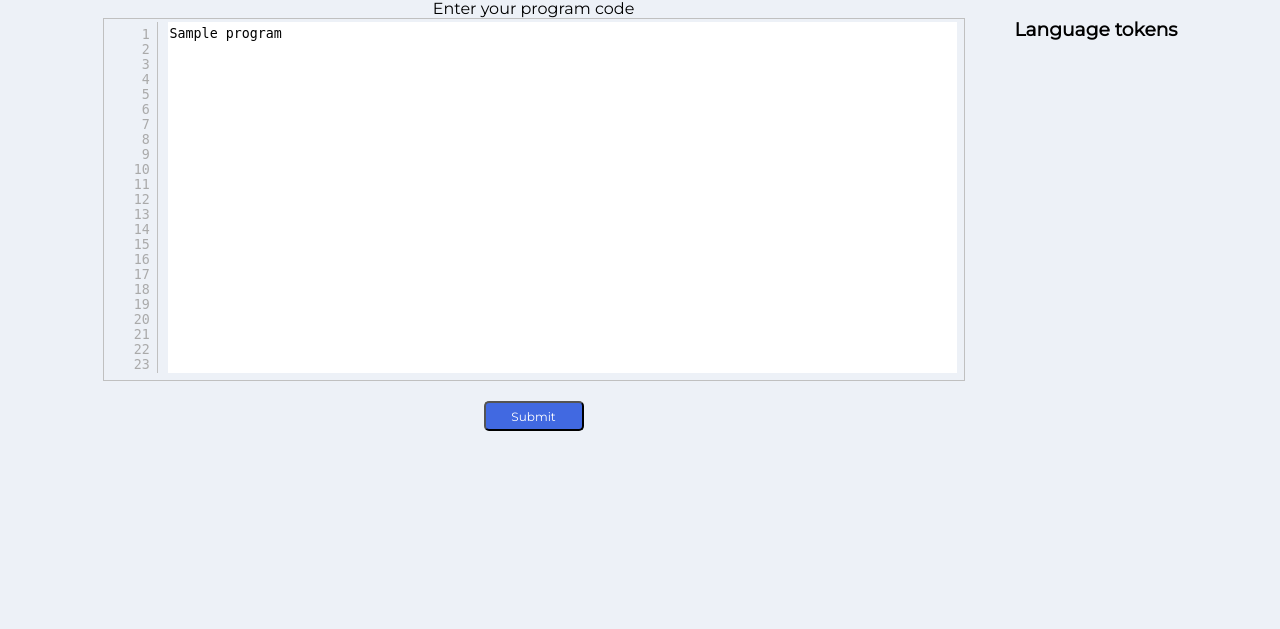
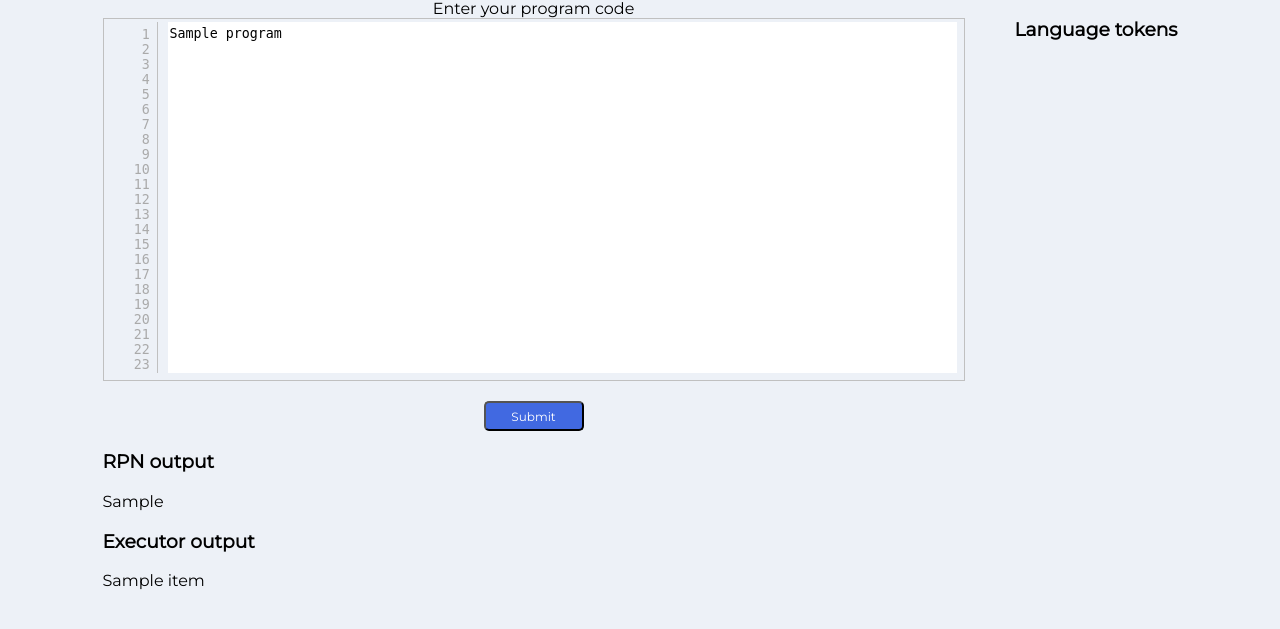
Before and after one commit to pannkotsky/pannkotsky-lang, a Flask app: template pannkotsky-lang/web/templates/index.html in a window 1280 px wide. Shown: the part 94-723 px from the top of the page. Run offline with Flask 2, Linux system fonts and the light colour scheme; the template is opened without the code that fills it: most values are stand-ins (such as "Sample title", 1, 10 or a date in 2020).

Commit message:
Add RPN and executor to web interface

```diff
--- a/pannkotsky-lang/source/exec.py
+++ b/pannkotsky-lang/source/exec.py
@@ -32,6 +32,7 @@ class Executor:
         self._tokens = tokens
         self._current_token_index = 0
         self._idents_registry = {}
+        self._output = []
 
     def execute(self):
         execution_stack = []
@@ -57,6 +58,8 @@ class Executor:
                     execution_stack.append(res)
 
             self._current_token_index += 1
+
+        return self._output
 
     def _get_operation(self, execution_stack: List):
         """ Returns method by operation name and args it requires. """
@@ -107,7 +110,7 @@ class Executor:
         return ident
 
     def _print(self, arg):
-        print(self._get_value(arg))
+        self._output.append(self._get_value(arg))
 
     def _input(self):
         while True:
--- a/pannkotsky-lang/web/app.py
+++ b/pannkotsky-lang/web/app.py
@@ -5,9 +5,11 @@ from flask import Flask, render_template, request
 from source.errors import PKLanguageError
 from source.helpers import (get_language_tokens_table, get_scan_output_table,
                             get_program_tokens_table, get_idents_table, get_contants_table,
-                            get_labels_table)
+                            get_labels_table, get_rpn_table)
 from source.scan import Scanner
 from source.syntax import SyntaxAnalyzer
+from source.rpn import RPNBuilder
+from source.exec import Executor
 
 app = Flask(__name__)
 
@@ -26,7 +28,7 @@ def index():
         error = None
 
         try:
-            scanner.scan()
+            scan_tokens = scanner.scan()
         except PKLanguageError as e:
             error = e
         else:
@@ -41,14 +43,29 @@ def index():
             inp.close()
 
         if error is None:
-            syntax_analyzer = SyntaxAnalyzer(scanner.scan_tokens)
+            syntax_analyzer = SyntaxAnalyzer(scan_tokens)
             try:
-                syntax_analyzer.run()
+                syntax_tokens = syntax_analyzer.run()
             except PKLanguageError as e:
                 error = e
             else:
                 context['syntax_success'] = True
 
+        if error is None:
+            rpn_builder = RPNBuilder(syntax_tokens)
+            rpn_tokens = rpn_builder.build()
+            context.update({
+                'rpn_steps_table': get_rpn_table(rpn_builder),
+                'rpn_tokens': ' '.join(rpn_tokens),
+            })
+
+            if 'input' in rpn_tokens:
+                error = 'Input operator is not supported in web interface'
+            else:
+                executor = Executor(rpn_tokens)
+                output = executor.execute()
+                context['executor_output'] = output
+
         context['error'] = error
 
     return render_template('index.html', **context)
--- a/pannkotsky-lang/web/static/style.css
+++ b/pannkotsky-lang/web/static/style.css
@@ -28,6 +28,11 @@ h1 {
 
 .left-left {
     margin-right: 50px;
+    flex-basis: 50%;
+}
+
+.left-right {
+    flex-basis: 50%;
 }
 
 form {
@@ -65,6 +70,7 @@ table {
 
 table, th, td {
     border: 1px solid black;
+    white-space: pre-line;
 }
 
 th, td {
--- a/pannkotsky-lang/web/templates/index.html
+++ b/pannkotsky-lang/web/templates/index.html
@@ -42,6 +42,25 @@
                             {% with table=program_tokens_table %}
                                 {% include 'table.html' %}
                             {% endwith %}
+                        {% endif %}
+
+                        {% if rpn_steps_table %}
+                            <h3>RPN steps</h3>
+                            {% with table=rpn_steps_table %}
+                                {% include 'table.html' %}
+                            {% endwith %}
+                        {% endif %}
+
+                        {% if rpn_tokens %}
+                            <h3>RPN output</h3>
+                            <p style="white-space: pre-line">{{ rpn_tokens }}</p>
+                        {% endif %}
+
+                        {% if executor_output %}
+                            <h3>Executor output</h3>
+                            {% for item in executor_output %}
+                                <p>{{ item }}</p>
+                            {% endfor %}
                         {% endif %}
                     </div>
 
```
Also changed, not shown: pannkotsky-lang/cli.py (+6 -6 lines).
